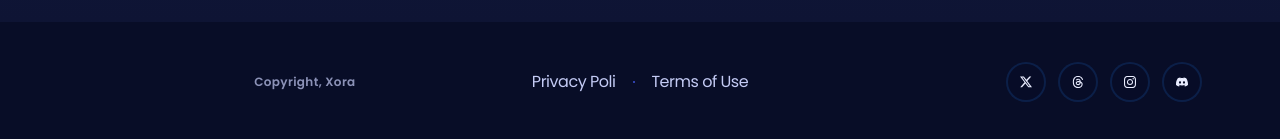
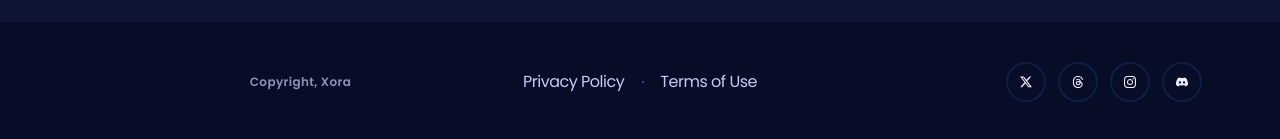
Before and after one commit to akshatam-DT/gh-cicd, a React (Vite) app: page / in a window 1280 px wide. Shown: the part 6820-6959 px from the top of the page. Built offline with nearby package versions, Linux system fonts and the light colour scheme.

Commit message:
Update Footer.jsx

```diff
--- a/src/sections/Footer.jsx
+++ b/src/sections/Footer.jsx
@@ -10,7 +10,7 @@ const Footer = () => {
           </div>
           <div className="flex items-center justify-center sm:ml-auto">
             <p className="legal-after relative mr-9 text-p5 transition-all duration-500 hover:text-p1">
-              Privacy Poli
+              Privacy Policy
             </p>
             <p className="text-p5 transition-all duration-500 hover:text-p1">
               Terms of Use
```
